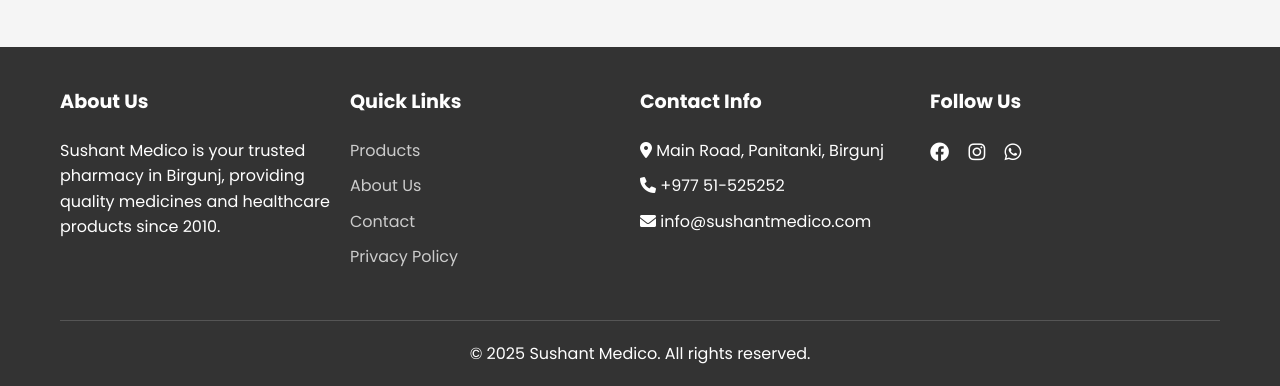
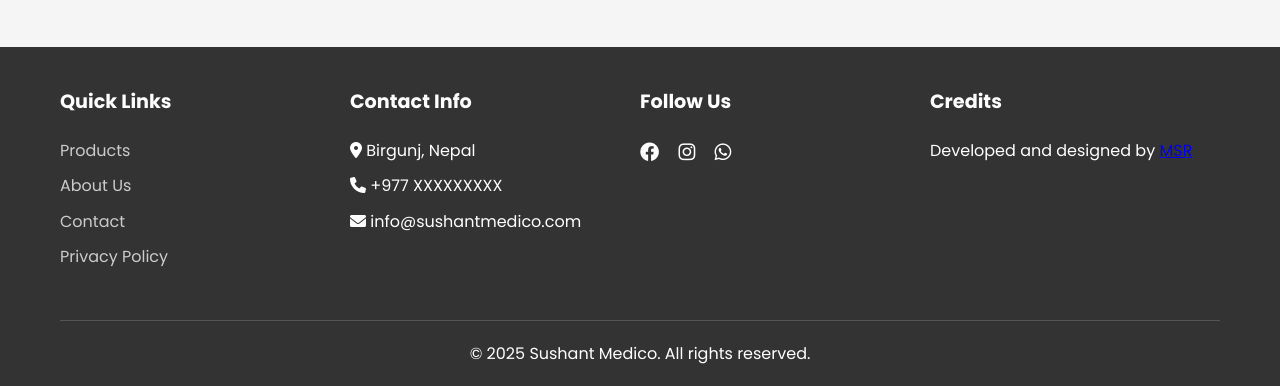
Before and after one commit to mehulsingh1209/sushantmedico, a website: page contact.html in a window 1280 px wide. Shown: the part 2205-2591 px from the top of the page. Drawn offline with Linux system fonts and the light colour scheme.

Commit message:
Update contact.html

```diff
--- a/contact.html
+++ b/contact.html
@@ -131,14 +131,10 @@
         </section>
     </main>
 
-    <!-- Footer -->
+
     <footer>
     <div class="container">
         <div class="footer-content">
-                <div class="footer-section">
-                    <h3>About Us</h3>
-                    <p>Sushant Medico is your trusted pharmacy in Birgunj, providing quality medicines and healthcare products since 2010.</p>
-                </div>
             <div class="footer-section">
                 <h3>Quick Links</h3>
                 <ul>
@@ -151,8 +147,8 @@
             <div class="footer-section">
                 <h3>Contact Info</h3>
                 <div class="contact-info">
-                        <p><i class="fas fa-map-marker-alt" aria-hidden="true"></i> Main Road, Panitanki, Birgunj</p>
-                        <p><i class="fas fa-phone" aria-hidden="true"></i> +977 51-525252</p>
+                    <p><i class="fas fa-map-marker-alt" aria-hidden="true"></i> Birgunj, Nepal</p>
+                    <p><i class="fas fa-phone" aria-hidden="true"></i> +977 XXXXXXXXX</p>
                     <p><i class="fas fa-envelope" aria-hidden="true"></i> info@sushantmedico.com</p>
                 </div>
             </div>
@@ -164,13 +160,16 @@
                     <a href="#" aria-label="WhatsApp"><i class="fab fa-whatsapp"></i></a>
                 </div>
             </div>
+            <div class="footer-section">
+                <h3>Credits</h3>
+                <p>Developed and designed by <a href="https://msr-portfolio.vercel.app/" target="_blank" rel="noopener noreferrer">MSR</a></p>
+            </div>
         </div>
         <div class="footer-bottom">
             <p>&copy; <span id="year"></span> Sushant Medico. All rights reserved.</p>
         </div>
     </div>
 </footer>
-
     <!-- Mobile Cart Button -->
     <a href="cart.html" class="mobile-cart" aria-label="Shopping Cart">
         <i class="fas fa-shopping-cart"></i>
```
Lines whose indentation alone changed are shown as unchanged.
